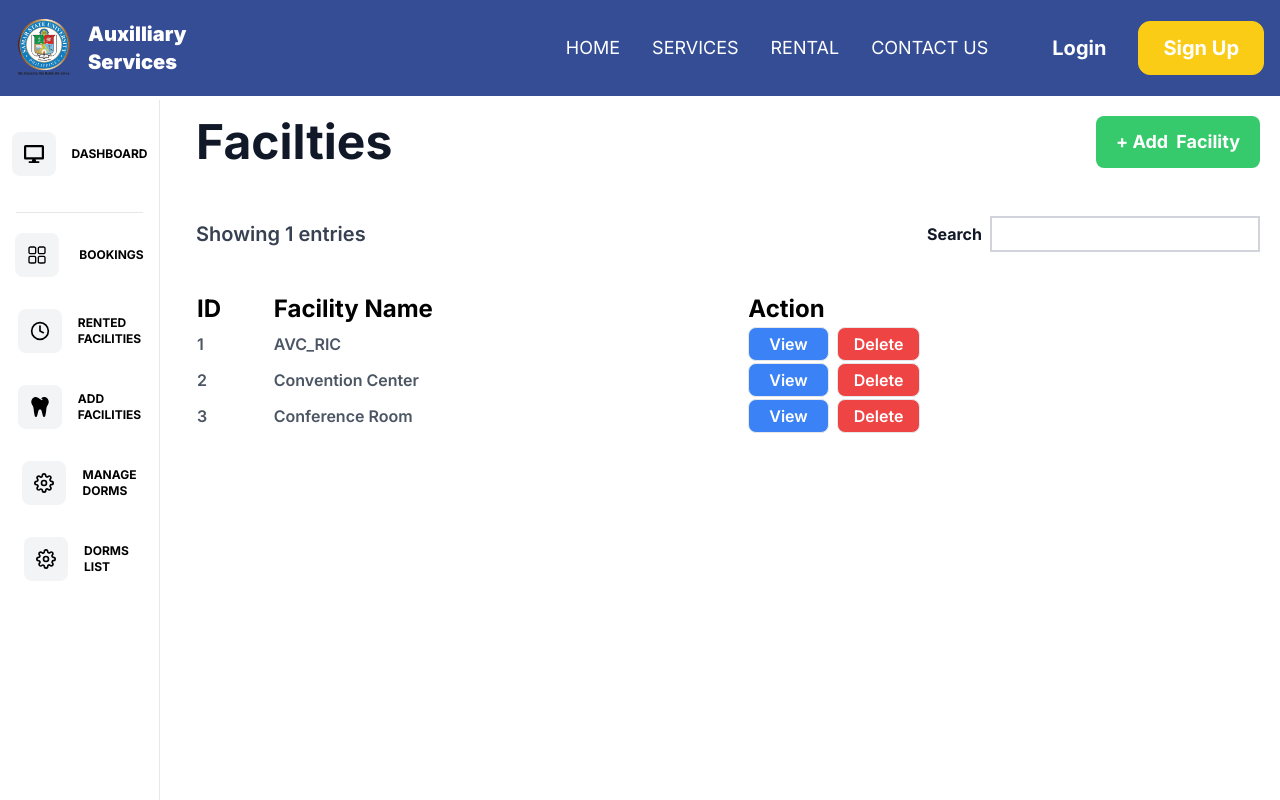
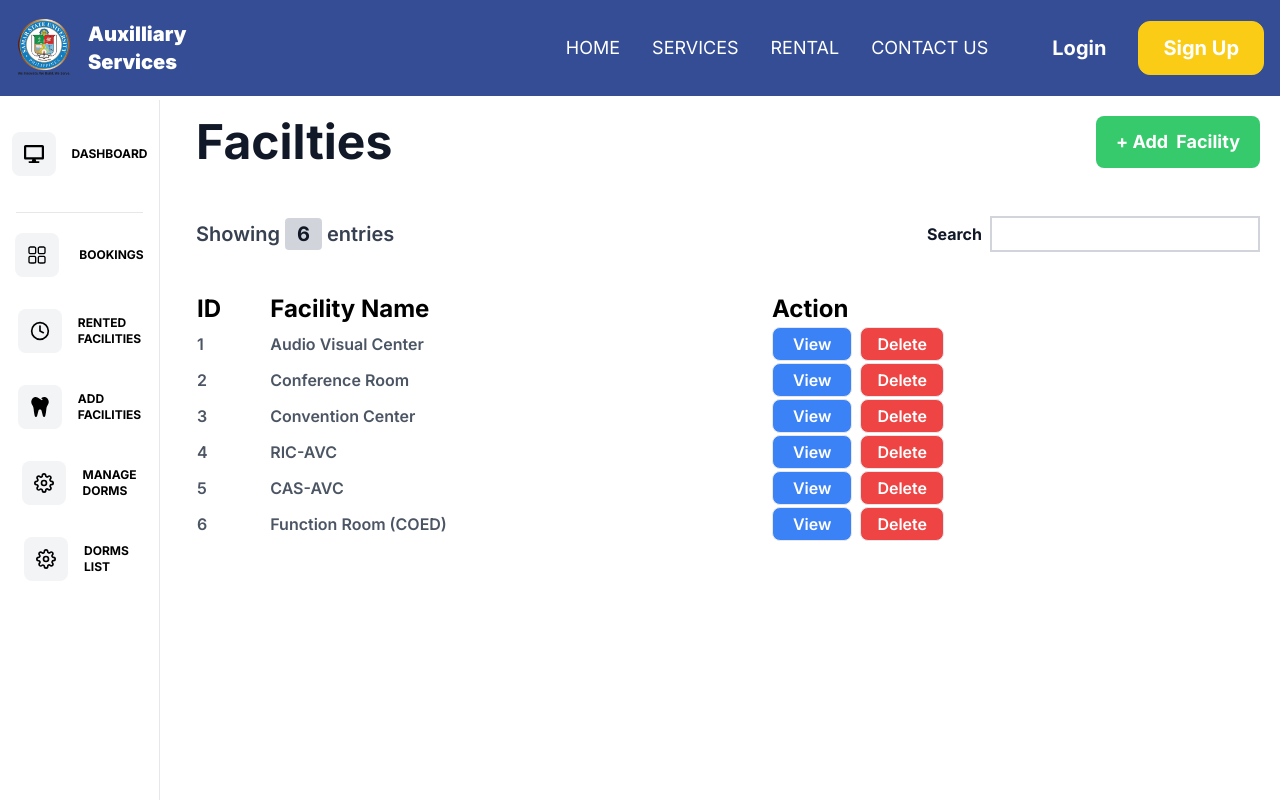
Before and after one commit to JustineLapura/Auxilliary-project, a Next.js app: page /admin/add-facilities in a window 1280 px wide. Built offline with nearby package versions, Linux system fonts and the light colour scheme.

Commit message:
added view modal to add-facilities page

```diff
--- a/app/admin/add-facilities/page.tsx
+++ b/app/admin/add-facilities/page.tsx
@@ -1,24 +1,35 @@
 "use client";
 import AddFacilityModal from "@/components/admin/AddFacilities/AddFacilityModal";
-import DeleteFacilityModal from "@/components/admin/AddFacilities/DeleteFacilityModal";
 import FacilityGrid from "@/components/admin/AddFacilities/FacilityGrid";
 import FacilityTable from "@/components/admin/AddFacilities/FacilityTable";
 import TopHeader from "@/components/admin/AddFacilities/TopHeader";
-import React, { useState } from "react";
+import React, { useEffect, useState } from "react";
+import { facilities } from "@/app/facilities";
+import Image from "next/image";
 
 const page = () => {
   const [addModal, setAddModal] = useState(false);
+  const [facilitiesData, setFacilitiesData] = useState<
+    { id: number; img: string; name: string }[]
+  >([]);
+
+  useEffect(() => {
+    setFacilitiesData(facilities);
+  }, []);
 
   return (
     <div className="w-full p-5">
       {/* Top Header Section  */}
-      <TopHeader setAddModal={setAddModal}/>
+      <TopHeader
+        facilitiesCount={facilitiesData.length}
+        setAddModal={setAddModal}
+      />
 
       {/* Facility Table  */}
-      <FacilityTable />
+      <FacilityTable facilities={facilitiesData} />
 
       {/* Facility Grid  */}
-      <FacilityGrid />
+      <FacilityGrid facilities={facilitiesData} />
 
       {/*Modal Overlay  */}
       <div
@@ -30,8 +41,7 @@ const page = () => {
       />
 
       {/* Add Facility Modal  */}
-      <AddFacilityModal addModal={addModal} setAddModal={setAddModal}  />
-
+      <AddFacilityModal addModal={addModal} setAddModal={setAddModal} />
     </div>
   );
 };
--- a/components/admin/AddFacilities/DeleteFacilityModal.tsx
+++ b/components/admin/AddFacilities/DeleteFacilityModal.tsx
@@ -30,7 +30,9 @@ const DeleteFacilityModal = ({
             : "fixed h-[300px] w-[400px] px-4 flex flex-col gap-16 justify-center items-center bg-white font-bold rounded-xl top-[-100%] left-1/2 transform -translate-x-1/2 -translate-y-1/2 ease-in duration-300 z-20"
         }
       >
-        <h1 className="text-xl text-center">Are you sure you want to delete {facilityName}?</h1>
+        <h1 className="text-xl text-center">
+          Are you sure you want to delete <br /> {facilityName}?
+        </h1>
         <div className="flex justify-between items-center gap-3">
           <button
             onClick={() => setDeleteModal(false)}
--- a/components/admin/AddFacilities/FacilityGrid.tsx
+++ b/components/admin/AddFacilities/FacilityGrid.tsx
@@ -1,27 +1,26 @@
 import React from "react";
 import FacilityGridCard from "./FacilityGridCard";
 
-const facilities = [
-  {
-    id: 1,
-    facilityName: "AVC_RIC"
-  },
-  {
-    id: 2,
-    facilityName: "Convention Center"
-  },
-  {
-    id: 3,
-    facilityName: "Conference Room"
-  }
-]
+type FacilityProps = {
+  facilities: {
+    id: number;
+    img: string;
+    name: string;
+  }[];
+};
 
-const FacilityGrid = () => {
+const FacilityGrid = ({ facilities }: FacilityProps) => {
   return (
     <div className="w-full sm:hidden grid gap-4 place-items-center mt-10">
-      {facilities.map(facility => (
-        <FacilityGridCard id={facility.id} facilityName={facility.facilityName} />
-      ))}
+      {facilities &&
+        facilities.map((facility) => (
+          <FacilityGridCard
+            key={facility.id}
+            id={facility.id}
+            img={facility.img}
+            facilityName={facility.name}
+          />
+        ))}
     </div>
   );
 };
--- a/components/admin/AddFacilities/FacilityGridCard.tsx
+++ b/components/admin/AddFacilities/FacilityGridCard.tsx
@@ -1,20 +1,23 @@
 "use client";
 import React, { useState } from "react";
 import DeleteFacilityModal from "./DeleteFacilityModal";
+import ViewFacilityModal from "./ViewFacilityModal";
 
 type FacilityGridCardProps = {
   id: number;
+  img: string;
   facilityName: string;
 };
 
-const FacilityGridCard = ({ id, facilityName }: FacilityGridCardProps) => {
+const FacilityGridCard = ({ id, img, facilityName }: FacilityGridCardProps) => {
   const [deleteModal, setDeleteModal] = useState(false);
+  const [viewModal, setViewModal] = useState(false)
   return (
     <>
       <div className="w-[95%] border bg-gray-100 rounded-lg text-center p-5 space-y-2 hover:scale-105 duration-300">
         <div className="flex justify-between items-center">
           <h1 className="text-gray-500">ID {id}</h1>
-          <button className="py-1 px-[18px] border bg-blue-500 hover:bg-blue-600 text-white rounded-lg">
+          <button onClick={() => setViewModal(true)} className="py-1 px-[18px] border bg-blue-500 hover:bg-blue-600 text-white rounded-lg">
             View
           </button>
         </div>
@@ -26,6 +29,8 @@ const FacilityGridCard = ({ id, facilityName }: FacilityGridCardProps) => {
         </div>
       </div>
 
+      {/* View Modal  */}
+      <ViewFacilityModal id={id} img={img} name={facilityName} viewModal={viewModal} setViewModal={setViewModal} />
       {/* Delete Modal  */}
       <DeleteFacilityModal id={id} facilityName={facilityName} deleteModal={deleteModal} setDeleteModal={setDeleteModal}/>
     </>
--- a/components/admin/AddFacilities/FacilityTable.tsx
+++ b/components/admin/AddFacilities/FacilityTable.tsx
@@ -1,22 +1,15 @@
 import React from "react";
 import FacilityTableCard from "./FacilityTableCard";
 
-const facilities = [
-  {
-    id: 1,
-    facilityName: "AVC_RIC",
-  },
-  {
-    id: 2,
-    facilityName: "Convention Center",
-  },
-  {
-    id: 3,
-    facilityName: "Conference Room",
-  },
-];
+type FacilityProps = {
+  facilities: {
+    id: number;
+    img: string;
+    name: string;
+  }[];
+};
 
-const FacilityTable = () => {
+const FacilityTable = ({ facilities }: FacilityProps) => {
   return (
     <div className="w-full mt-10 hidden sm:block">
       <table className="w-full">
@@ -28,12 +21,15 @@ const FacilityTable = () => {
           </tr>
         </thead>
         <tbody className="text-sm sm:text-base font-semibold text-gray-600">
-          {facilities.map((facility) => (
-            <FacilityTableCard
-              id={facility.id}
-              facilityName={facility.facilityName}
-            />
-          ))}
+          {facilities &&
+            facilities.map((facility: { id: number; img:string; name: string }) => (
+              <FacilityTableCard
+                key={facility.id}
+                id={facility.id}
+                img={facility.img}
+                facilityName={facility.name}
+              />
+            ))}
         </tbody>
       </table>
     </div>
--- a/components/admin/AddFacilities/FacilityTableCard.tsx
+++ b/components/admin/AddFacilities/FacilityTableCard.tsx
@@ -1,21 +1,24 @@
 "use client";
 import React, { useState } from "react";
 import DeleteFacilityModal from "./DeleteFacilityModal";
+import ViewFacilityModal from "./ViewFacilityModal";
 
 type FacilityTableCardProps = {
   id: number;
+  img: string;
   facilityName: string;
 };
 
-const FacilityTableCard = ({ id, facilityName }: FacilityTableCardProps) => {
+const FacilityTableCard = ({ id, img, facilityName }: FacilityTableCardProps) => {
   const [deleteModal, setDeleteModal] = useState(false);
+  const [viewModal, setViewModal] = useState(false)
   return (
     <>
       <tr>
         <td>{id}</td>
         <td>{facilityName}</td>
         <td>
-          <button className="py-1 px-5 border bg-blue-500 hover:bg-blue-600 text-white rounded-lg">
+          <button onClick={() => setViewModal(true)} className="py-1 px-5 border bg-blue-500 hover:bg-blue-600 text-white rounded-lg">
             View
           </button>
           <button
@@ -27,6 +30,10 @@ const FacilityTableCard = ({ id, facilityName }: FacilityTableCardProps) => {
         </td>
       </tr>
 
+
+      {/* View Modal   */}
+      <ViewFacilityModal id={id} name={facilityName} img={img} viewModal={viewModal} setViewModal={setViewModal} />
+      {/* Delete Modal  */}
       <DeleteFacilityModal
         id={id}
         facilityName={facilityName}
--- a/components/admin/AddFacilities/TopHeader.tsx
+++ b/components/admin/AddFacilities/TopHeader.tsx
@@ -2,10 +2,11 @@ import React from "react";
 import { FaSearch } from "react-icons/fa";
 
 type TopHeaderProps = {
+    facilitiesCount: number;
     setAddModal: React.Dispatch<React.SetStateAction<boolean>>;
 }
 
-const TopHeader = ({setAddModal} : TopHeaderProps) => {
+const TopHeader = ({ facilitiesCount, setAddModal} : TopHeaderProps) => {
   return (
     <>
       <div className="flex justify-between items-center text-lg font-bold">
@@ -20,7 +21,7 @@ const TopHeader = ({setAddModal} : TopHeaderProps) => {
 
       <div className="w-full flex justify-between items-center mt-12">
         <h1 className=" text-sm lg:text-xl font-semibold text-gray-700">
-          Showing 1 entries
+          Showing <span className="px-3 py-1 rounded bg-gray-300 font-bold text-gray-900">{facilitiesCount}</span> entries
         </h1>
 
         <div className="hidden sm:flex items-center gap-2">
--- /dev/null
+++ b/components/admin/AddFacilities/ViewFacilityModal.tsx
@@ -0,0 +1,67 @@
+import Image from "next/image";
+import React from "react";
+
+type ViewModalProps = {
+  id: number;
+  img: string;
+  name: string;
+  viewModal: boolean;
+  setViewModal: React.Dispatch<React.SetStateAction<boolean>>;
+};
+
+const ViewFacilityModal = ({
+  id,
+  img,
+  name,
+  viewModal,
+  setViewModal,
+}: ViewModalProps) => {
+  return (
+    <>
+      {/* View Modal Overlay  */}
+      <div
+        className={
+          viewModal
+            ? "fixed w-full h-screen top-0 left-0 bg-blue-900/60 z-20"
+            : ""
+        }
+      />
+      {/* View Modal  */}
+
+      <div
+        className={
+          viewModal
+            ? "fixed w-[90%] max-w-[500px] h-[90%] max-h-[90%] flex flex-col justify-between bg-white rounded-xl top-1/2 left-1/2 transform -translate-x-1/2 -translate-y-1/2 z-20 p-5 ease-in duration-300"
+            : "fixed w-[90%] max-w-[500px] h-[90%] max-h-[90%] flex flex-col justify-between bg-white rounded-xl top-[-100%] left-1/2 transform -translate-x-1/2 -translate-y-1/2 z-20 p-5 ease-in duration-300"
+        }
+      >
+        <Image
+          className="w-full rounded-xl"
+          width={300}
+          height={200}
+          src={img}
+          alt={name}
+        />
+        <h1 className="text-center font-bold text-gray-900 text-2xl mt-6">
+          {name}
+        </h1>
+        <p className="text-sm mt-4 text-gray-700">
+          Lorem ipsum dolor, sit amet consectetur adipisicing elit. Itaque harum
+          et, quaerat ab exercitationem at voluptatibus natus ullam iusto
+          possimus velit sit culpa eveniet sapiente laudantium. Magnam ab fuga
+          fugiat.
+        </p>
+        <div className="mt-6 flex justify-end items-center gap-4">
+          <button className="px-6 py-2 rounded-xl bg-green-600 font-bold text-white">
+            Edit
+          </button>
+          <button onClick={() => setViewModal(false)} className="px-6 py-2 rounded-xl bg-red-500 font-bold text-white">
+            Done
+          </button>
+        </div>
+      </div>
+    </>
+  );
+};
+
+export default ViewFacilityModal;
--- a/components/admin/Bookings/CostumersTable.tsx
+++ b/components/admin/Bookings/CostumersTable.tsx
@@ -48,6 +48,7 @@ const CostumersTable = () => {
             <th>Start Time</th>
             <th>End Time</th>
             <th>Booking Status</th>
+            <th>Action</th>
           </tr>
         </thead>
         <tbody>
--- a/components/admin/Bookings/CostumersTableCard.tsx
+++ b/components/admin/Bookings/CostumersTableCard.tsx
@@ -1,22 +1,23 @@
+import Link from "next/link";
 import React from "react";
 
 type CostumerTableCardProps = {
-  costumer: {id: number;
+  costumer: {
+    id: number;
     bookId: number;
     name: string;
     facility: string;
     date: string;
     startTime: string;
     endTime: string;
-  status: string;}
+    status: string;
+  };
 };
 
-const CostumersTableCard = ({
-  costumer
-}: CostumerTableCardProps) => {
+const CostumersTableCard = ({ costumer }: CostumerTableCardProps) => {
   return (
     <>
-      <tr className="text-xs text-center font-semibold py-6 md:text-base">
+      <tr className="text-xs text-center font-semibold py-6 md:text-base hover:bg-gray-100">
         <td>{costumer.id}</td>
         <td>{costumer.bookId}</td>
         <td>{costumer.name}</td>
@@ -25,6 +26,9 @@ const CostumersTableCard = ({
         <td>{costumer.startTime}</td>
         <td>{costumer.endTime}</td>
         <td>{costumer.status}</td>
+        <td className="hover:underline">
+          <Link href="/admin/bookings/1" className="cursor-pointer">View</Link>
+        </td>
       </tr>
     </>
   );
```
Lines whose indentation alone changed are shown as unchanged.
